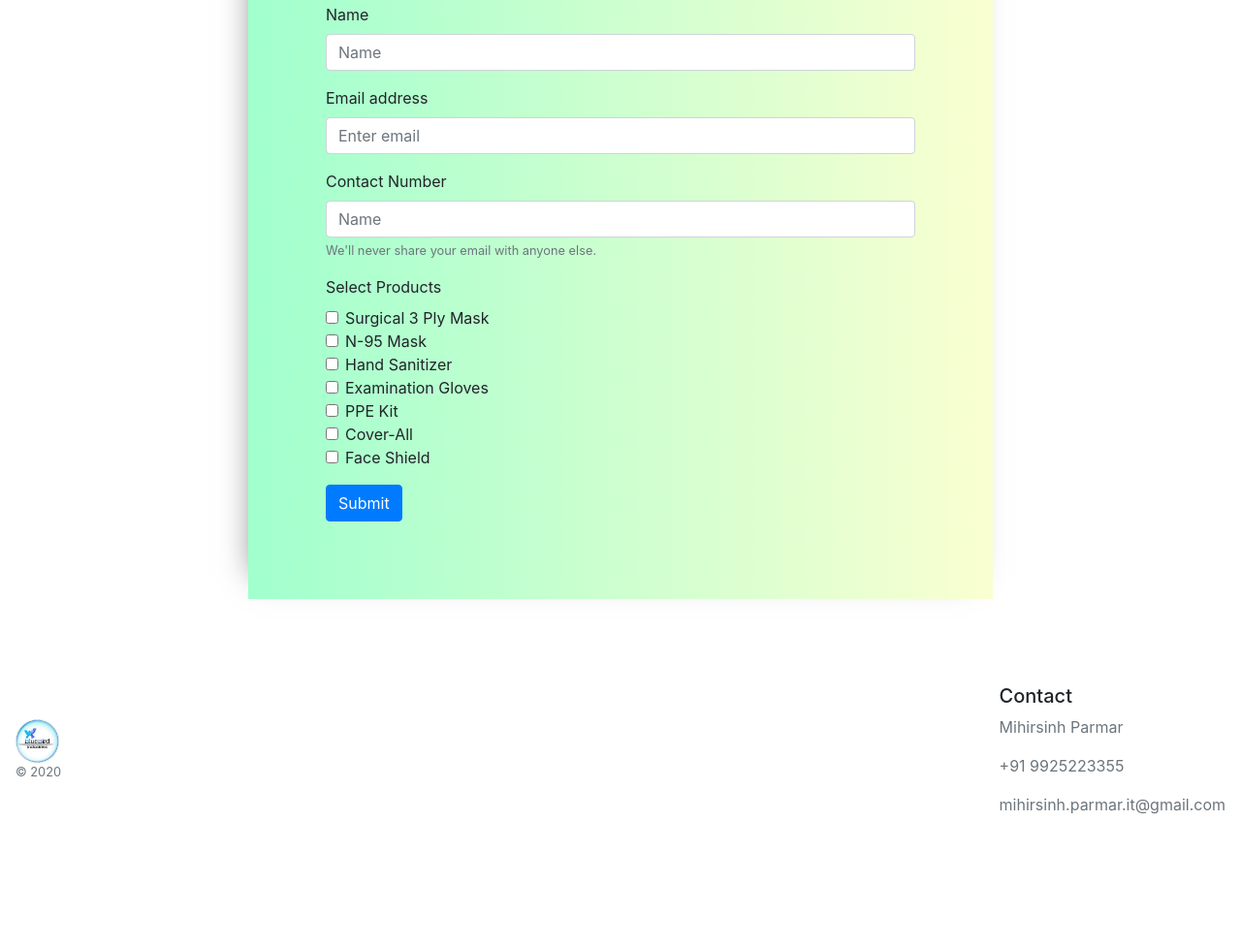
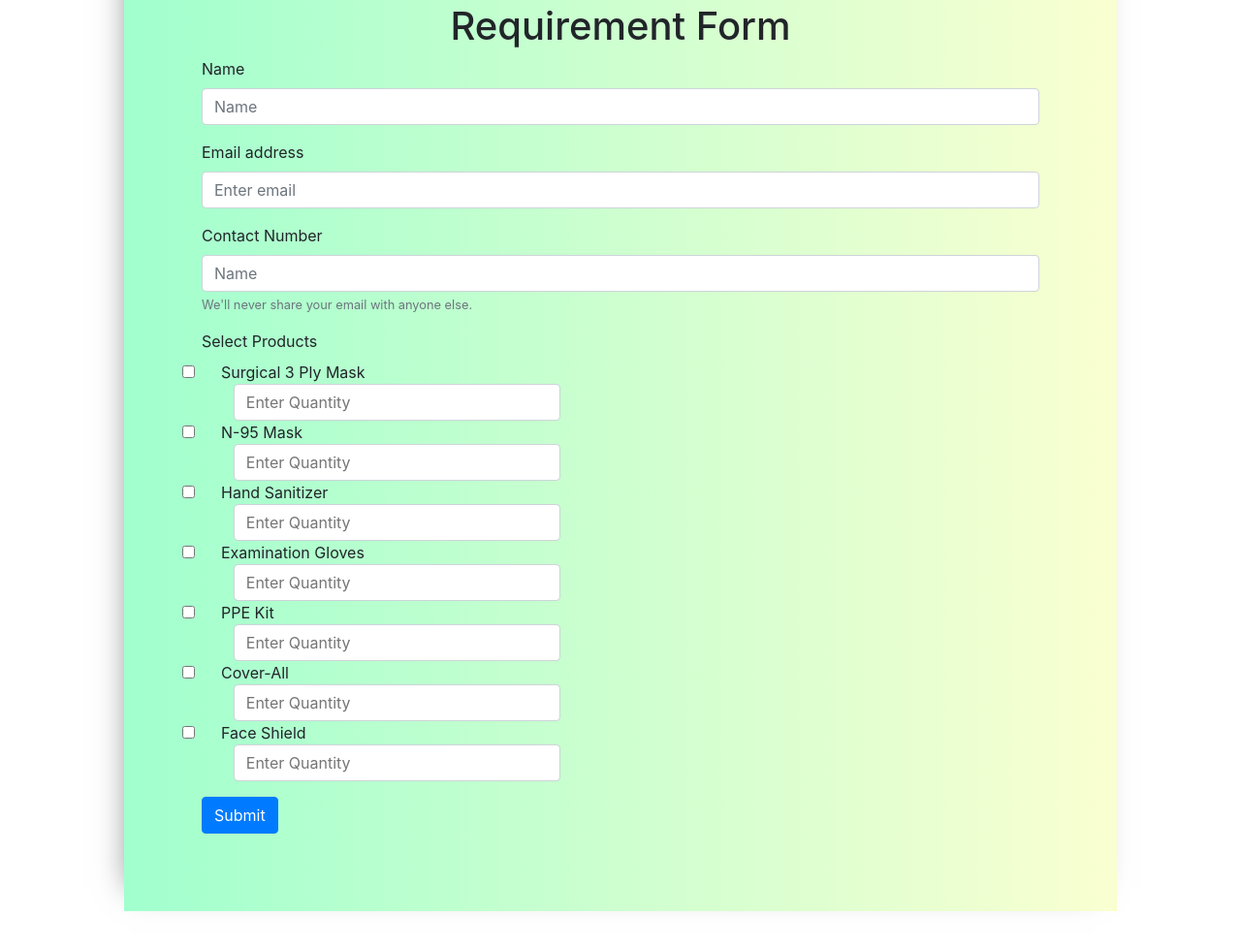
Before and after one commit to codebuster22/bluebird-industries-order-form, a plain HTML site: page index.html in a window 1280 px wide. Shown: the part 543-1520 px from the top of the page at 97% size. Before the commit the page ends 1409 px from the top, so only its background shows below. Drawn offline with nearby package versions, Linux system fonts and the light colour scheme.

Commit message:
final layout and design done

```diff
--- a/css/style.css
+++ b/css/style.css
@@ -1,7 +1,7 @@
 .app-form{
     background: linear-gradient(to right, #a1ffce, #faffd1);
     margin: 5rem auto;
-    width: 60%;
+    width: 80%;
     padding: 5rem 5rem;
     -webkit-box-shadow: -9px -10px 32px -15px rgba(0,0,0,0.52);
     -moz-box-shadow: -9px -10px 32px -15px rgba(0,0,0,0.52);
@@ -11,3 +11,52 @@
 .app-footer{
     background: rgba(256, 256, 256, 0.5);
 }
+
+.input-qty{
+      margin-left: 1vw;
+      width: 40%;
+      padding: .375rem .75rem;
+      font-size: 1rem;
+      line-height: 1.5;
+      color: #495057;
+      background-color: #fff;
+      background-clip: padding-box;
+      border: 1px solid #ced4da;
+      border-radius: .25rem;
+      transition: border-color .15s ease-in-out,box-shadow .15s ease-in-out;
+}
+
+.form-checked{
+  display: grid;
+  position: relative;
+  padding-left: 1.25rem;
+}
+
+.app-form-heading{
+  text-align: center;
+}
+
+.app-footer-nav{
+  align-items: center;
+  justify-content: center;
+  position: relative;
+    display: -webkit-box;
+    display: -ms-flexbox;
+    display: flex;
+    -ms-flex-wrap: wrap;
+    flex-wrap: wrap;
+    -webkit-box-align: center;
+    -ms-flex-align: center;
+    align-items: center;
+    -webkit-box-pack: justify;
+    -ms-flex-pack: justify;
+    padding: .5rem 1rem;
+}
+
+.footer-nav-logo{
+    margin-right: 10vw;
+}
+
+.footer-nav-contact{
+  margin-left: 10vw;
+}
--- a/index.html
+++ b/index.html
@@ -12,7 +12,7 @@
         <nav class="navbar navbar-light bg-light">
             <a class="navbar-brand" style="font-size: 40px" href="index.html">
                 <img src="./images/logo.png" width="60" height="60" class="d-inline-block align-top" alt="logo">
-                Bluebird Industries
+                Bluebird Industries Requirement Form
             </a>
         </nav>
     </div>
@@ -21,10 +21,11 @@
     </div>
     <div class="app-body">
         <div class="app-form">
+          <h1 class="app-form-heading">Requirement Form</h1>
             <form>
                 <div class="form-group">
                     <label for="InputName">Name</label>
-                    <input type="password" class="form-control" id="InputName" placeholder="Name">
+                    <input type="name" class="form-control" id="InputName" placeholder="Name">
                 </div>
                 <div class="form-group">
                     <label for="exampleInputEmail1">Email address</label>
@@ -37,47 +38,54 @@
                 </div>
                 <div class="form-group">
                     <label for="InputProducts">Select Products</label>
-                    <div class="form-check" id="InputProducts">
+                    <div class="form-checked" id="InputProducts">
                         <input class="form-check-input" type="checkbox" value="" id="surgicalMask">
                         <label class="form-check-label" for="surgicalMask">
                             Surgical 3 Ply Mask
                         </label>
+                        <input type="text" class="input-qty" id="surgicalMaskQty" aria-describedby="emailHelp" placeholder="Enter Quantity">
                     </div>
-                    <div class="form-check">
+                    <div class="form-checked">
                         <input class="form-check-input" type="checkbox" value="" id="N95Mask">
                         <label class="form-check-label" for="N95Mask">
                             N-95 Mask
                         </label>
+                        <input type="text" class="input-qty" id="N95MaskQty" aria-describedby="emailHelp" placeholder="Enter Quantity">
                     </div>
-                    <div class="form-check">
+                    <div class="form-checked">
                         <input class="form-check-input" type="checkbox" value="" id="sanitizer">
                         <label class="form-check-label" for="sanitizer">
                             Hand Sanitizer
                         </label>
+                        <input type="text" class="input-qty" id="sanitizerQty" aria-describedby="emailHelp" placeholder="Enter Quantity">
                     </div>
-                    <div class="form-check">
+                    <div class="form-checked">
                         <input class="form-check-input" type="checkbox" value="" id="gloves">
                         <label class="form-check-label" for="gloves">
                             Examination Gloves
                         </label>
+                        <input type="text" class="input-qty" id="glovesQty" aria-describedby="emailHelp" placeholder="Enter Quantity">
                     </div>
-                    <div class="form-check">
+                    <div class="form-checked">
                         <input class="form-check-input" type="checkbox" value="" id="ppeKit">
                         <label class="form-check-label" for="ppeKit">
                             PPE Kit
                         </label>
+                        <input type="text" class="input-qty" id="ppeKitQty" aria-describedby="emailHelp" placeholder="Enter Quantity">
                     </div>
-                    <div class="form-check">
+                    <div class="form-checked">
                         <input class="form-check-input" type="checkbox" value="" id="coverAll">
                         <label class="form-check-label" for="coverAll">
                             Cover-All
                         </label>
+                        <input type="text" class="input-qty" id="coverAllQty" aria-describedby="emailHelp" placeholder="Enter Quantity">
                     </div>
-                    <div class="form-check">
+                    <div class="form-checked">
                         <input class="form-check-input" type="checkbox" value="" id="faceShield">
                         <label class="form-check-label" for="faceShield">
                             Face Shield
                         </label>
+                        <input type="text" class="input-qty" id="faceShieldQty" aria-describedby="emailHelp" placeholder="Enter Quantity">
                     </div>
                 </div>
                 <button type="submit" class="btn btn-primary">Submit</button>
@@ -85,12 +93,12 @@
         </div>
     </div>
     <div class="app-footer">
-        <nav class="navbar navbar-light">
-            <div class="">
+        <nav class="app-footer-nav navbar-light">
+            <div class="footer-nav-logo">
                 <img src="images/logo.png" width="45px" height="45px"/>
                 <small class="d-block mb-3 text-muted">© 2020</small>
             </div>
-            <div class="">
+            <div class="footer-nav-contact">
                 <h5>Contact</h5>
                 <ul class="list-unstyled text-small">
                     <li><p class="text-muted">Mihirsinh Parmar</p></li>
```
